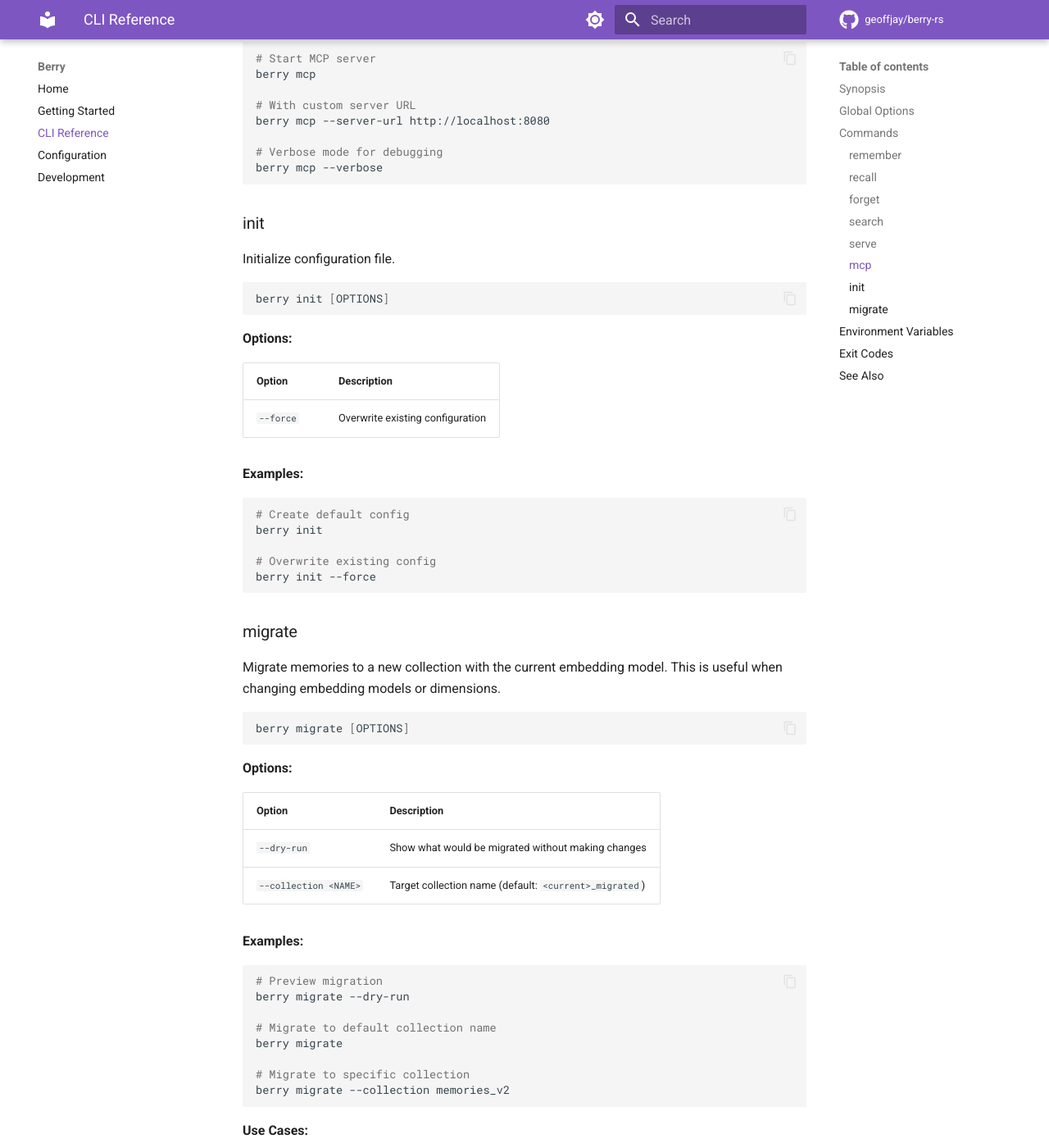
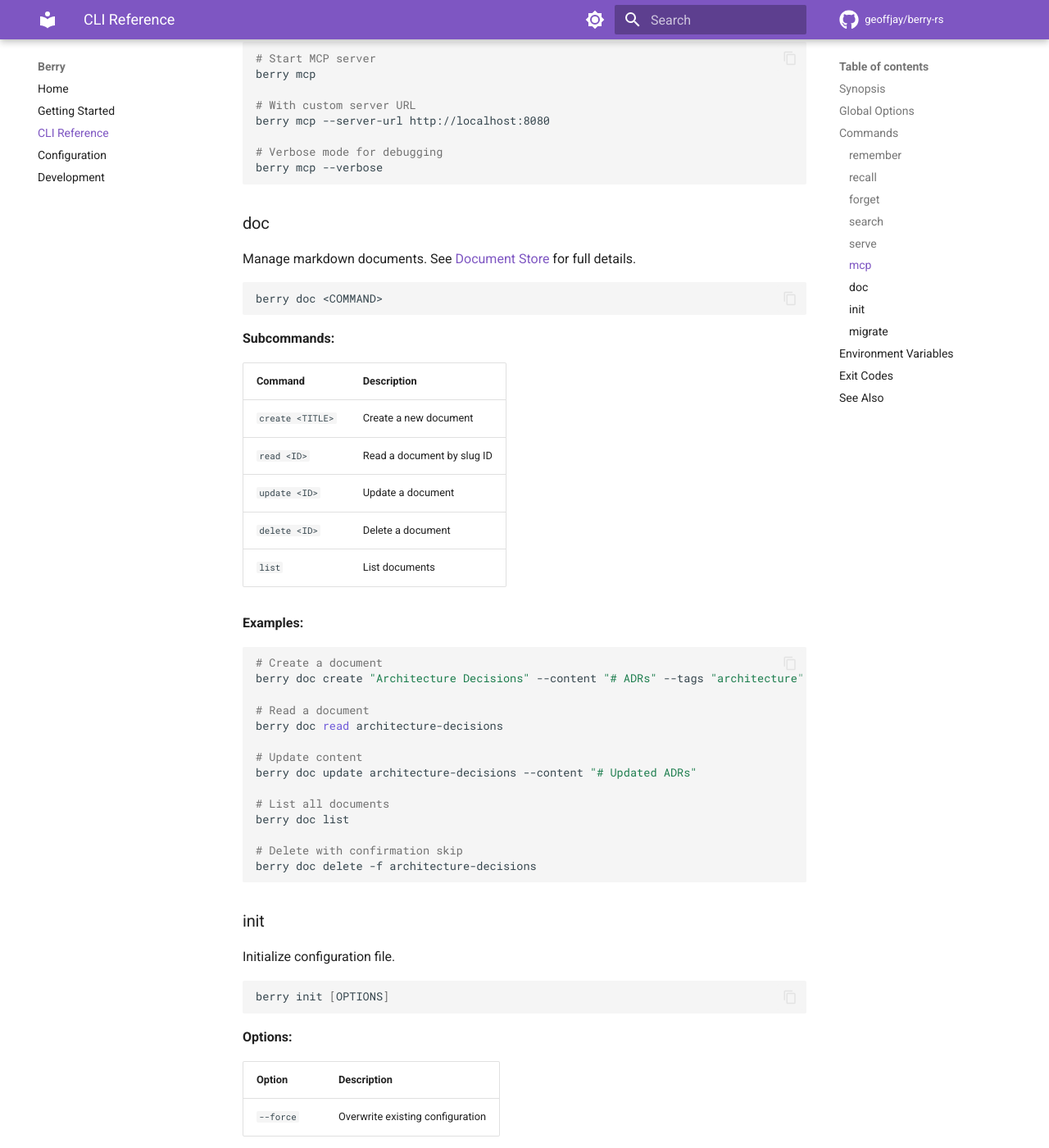
Before and after one commit to geoffjay/berry-rs, an MkDocs documentation site: the page built from docs/public/cli.md, in a window 1280 px wide and 1400 px high, scrolled down 4861 px. Shown: the whole window at 82% size. Built offline with MkDocs 1.6.1 and Material for MkDocs 9.7.7, drawn with Linux system fonts in a browser that asks for light colours; comment, search, counter and statistics services are not loaded; some of the changed text lies outside the part shown.

Commit message:
doc: add document store information

````diff
--- a/docs/public/cli.md
+++ b/docs/public/cli.md
@@ -210,6 +210,43 @@ berry mcp --server-url http://localhost:8080
 berry mcp --verbose
 ```
 
+### doc
+
+Manage markdown documents. See [Document Store](./documents.md) for full details.
+
+```bash
+berry doc <COMMAND>
+```
+
+**Subcommands:**
+
+| Command | Description |
+|---------|-------------|
+| `create <TITLE>` | Create a new document |
+| `read <ID>` | Read a document by slug ID |
+| `update <ID>` | Update a document |
+| `delete <ID>` | Delete a document |
+| `list` | List documents |
+
+**Examples:**
+
+```bash
+# Create a document
+berry doc create "Architecture Decisions" --content "# ADRs" --tags "architecture"
+
+# Read a document
+berry doc read architecture-decisions
+
+# Update content
+berry doc update architecture-decisions --content "# Updated ADRs"
+
+# List all documents
+berry doc list
+
+# Delete with confirmation skip
+berry doc delete -f architecture-decisions
+```
+
 ### init
 
 Initialize configuration file.
@@ -310,6 +347,8 @@ The CLI respects the following environment variables (see [Configuration](./conf
 | `EMBEDDING_MODEL` | Embedding model name |
 | `EMBEDDING_BASE_URL` | Embedding API base URL |
 | `EMBEDDING_API_KEY` | Embedding API key (optional for local services) |
+| `BERRY_DOCUMENTS_PATH` | Path to the documents directory |
+| `BERRY_DOCUMENTS_ENABLED` | Enable/disable document management |
 
 ## Exit Codes
 
@@ -322,3 +361,4 @@ The CLI respects the following environment variables (see [Configuration](./conf
 
 - [Getting Started](./getting-started.md) - Installation and setup
 - [Configuration](./configuration.md) - Configuration options
+- [Document Store](./documents.md) - Document management guide
````
Also changed, not shown: docs/public/configuration.md (+36 -0 lines), docs/public/documents.md (added, +355 -0 lines).
